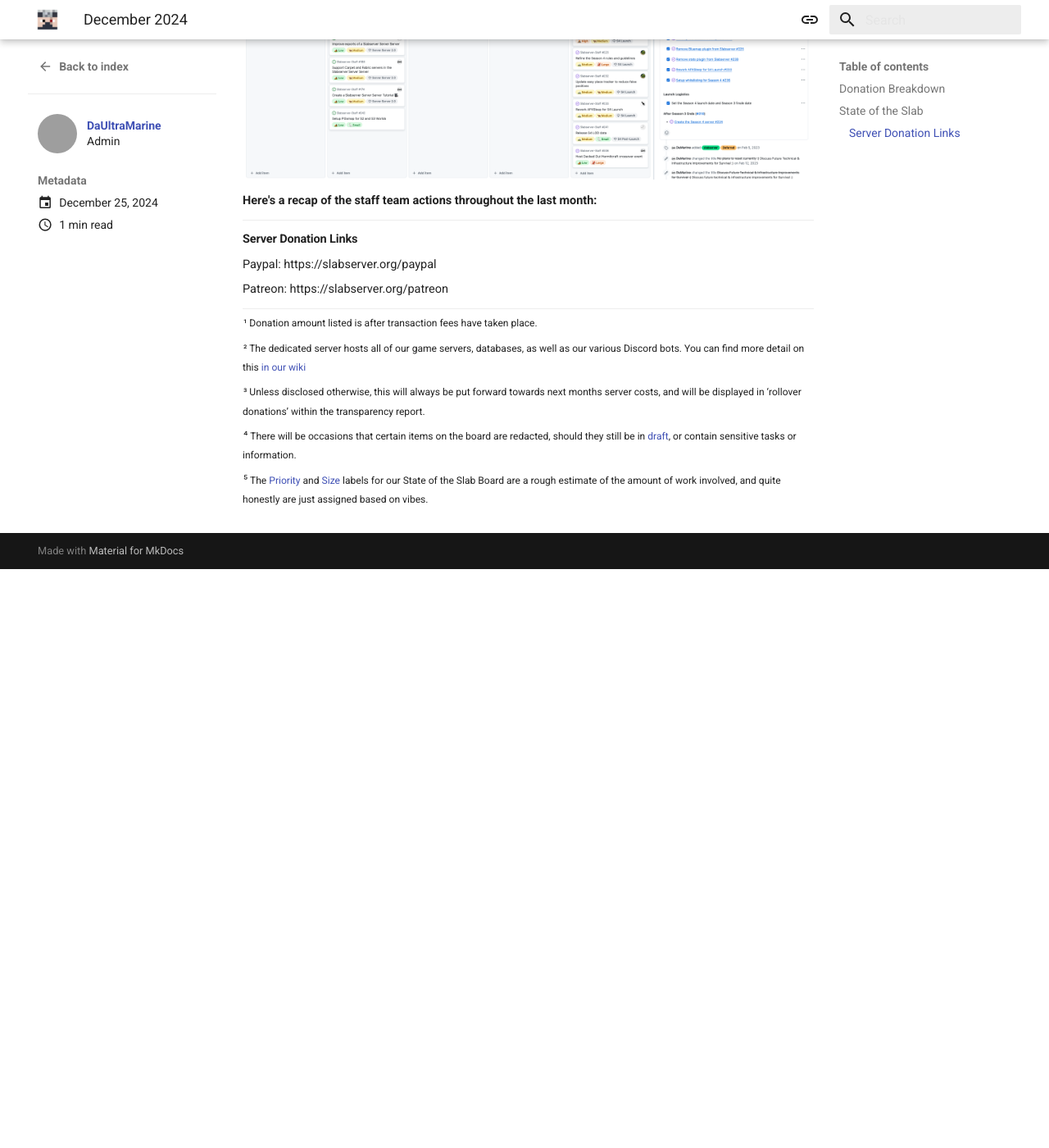
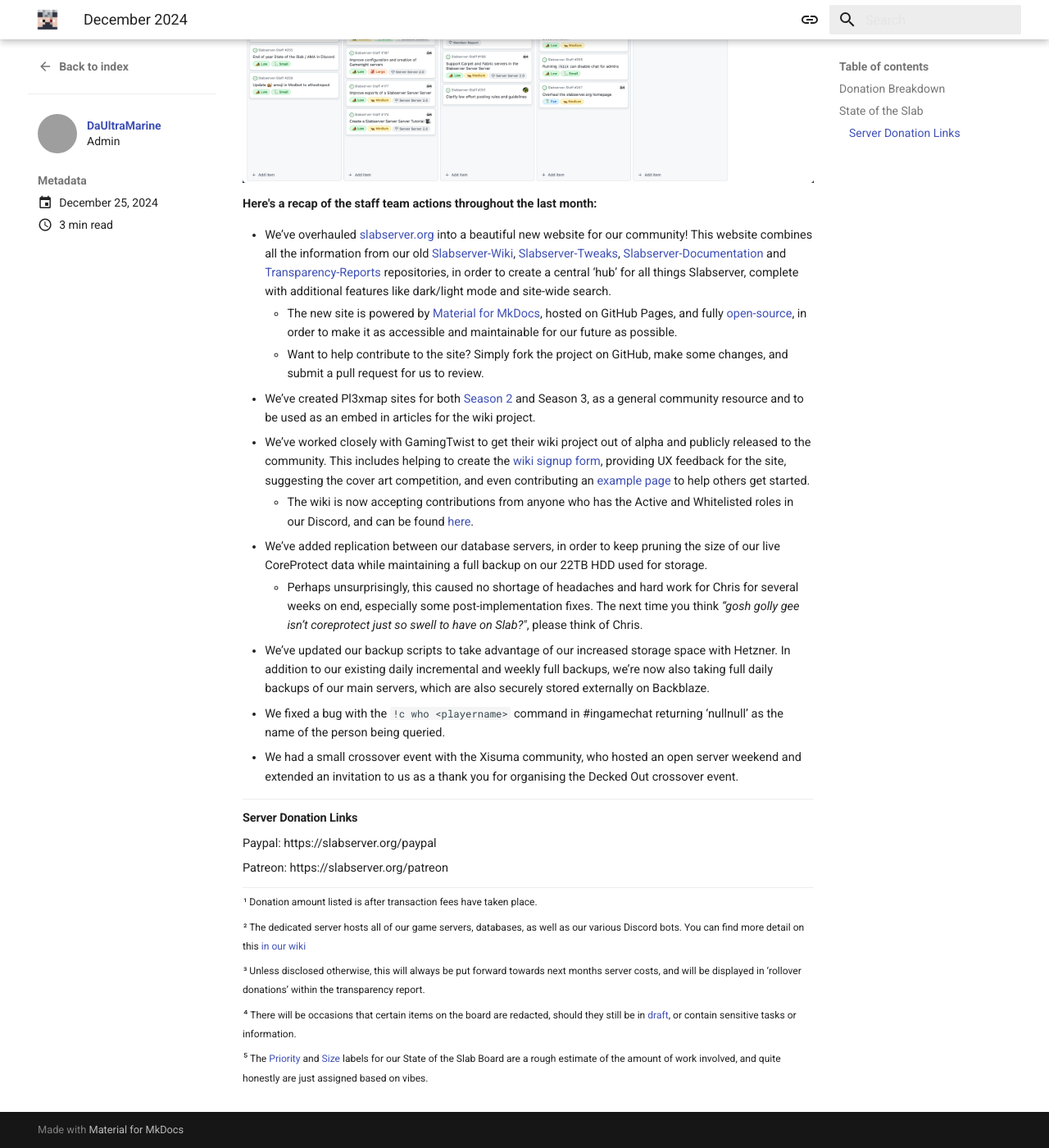
Before and after one commit to Slabserver/slabserver.github.io, an MkDocs documentation site: the page built from docs/transparency/posts/2024/12-december.md, in a window 1280 px wide and 1400 px high, scrolled down 890 px. Shown: the whole window at 82% size. Built offline with MkDocs 1.6.1 and Material for MkDocs 9.7.7, drawn with Linux system fonts in a browser that asks for light colours; before the commit the page ends 1584 px from its top, so only the background shows below that; grey boxes are pictures that could not be loaded.

Commit message:
Add December 2024 transparency report

```diff
--- a/docs/transparency/posts/2024/12-december.md
+++ b/docs/transparency/posts/2024/12-december.md
@@ -32,11 +32,21 @@ Dedicated Hetzner Server Cost² | -$110.63
 
 **Current staff tasks being tracked as of 25th December 2024⁴:**
 
-![State of the Slab December 2024](./../../../assets/images/kanban/2024/October.png "State of the Slab December 2024")
+![State of the Slab December 2024](./../../../assets/images/kanban/2024/December.png "State of the Slab December 2024")
 
 **Here's a recap of the staff team actions throughout the last month:**
 
-
+- We’ve overhauled [slabserver.org](https://slabserver.org) into a beautiful new website for our community! This website combines all the information from our old [Slabserver-Wiki](https://github.com/Slabserver/Slabserver-Wiki/wiki), [Slabserver-Tweaks](https://github.com/Slabserver/Slabserver-Tweaks/wiki), [Slabserver-Documentation](https://github.com/Slabserver/Slabserver-Documentation/wiki) and [Transparency-Reports](https://github.com/Slabserver/Transparency-Reports/wiki) repositories, in order to create a central ‘hub’ for all things Slabserver, complete with additional features like dark/light mode and site-wide search.
+    - The new site is powered by [Material for MkDocs](https://squidfunk.github.io/mkdocs-material/), hosted on GitHub Pages, and fully [open-source](https://github.com/Slabserver/slabserver.github.io/), in order to make it as accessible and maintainable for our future as possible.
+    - Want to help contribute to the site? Simply fork the project on GitHub, make some changes, and submit a pull request for us to review.
+- We’ve created Pl3xmap sites for both [Season 2](https://s2map.slabserver.org/) and Season 3, as a general community resource and to be used as an embed in articles for the wiki project.
+- We’ve worked closely with GamingTwist to get their wiki project out of alpha and publicly released to the community. This includes helping to create the [wiki signup form](https://forms.gle/4b7ksBW8YJj6oQox5), providing UX feedback for the site, suggesting the cover art competition, and even contributing an [example page](https://wiki.slabserver.org/The_Disc_11_Puzzle) to help others get started.
+    - The wiki is now accepting contributions from anyone who has the Active and Whitelisted roles in our Discord, and can be found [here](https://wiki.slabserver.org).
+- We’ve added replication between our database servers, in order to keep pruning the size of our live CoreProtect data while maintaining a full backup on our 22TB HDD used for storage.
+    - Perhaps unsurprisingly, this caused no shortage of headaches and hard work for Chris for several weeks on end, especially some post-implementation fixes. The next time you think _“gosh golly gee isn’t coreprotect just so swell to have on Slab?"_, please think of Chris.
+- We’ve updated our backup scripts to take advantage of our increased storage space with Hetzner. In addition to our existing daily incremental and weekly full backups, we’re now also taking full daily backups of our main servers, which are also securely stored externally on Backblaze.
+- We fixed a bug with the `!c who <playername>` command in #ingamechat returning ‘nullnull’ as the name of the person being queried.
+- We had a small crossover event with the Xisuma community, who hosted an open server weekend and extended an invitation to us as a thank you for organising the Decked Out crossover event.
 
 ---
 
```
Also changed, not shown: README.md (+2 -2 lines), docs/documentation/index.md (+1 -1 lines), docs/assets/images/kanban/2024/December.png (added).
